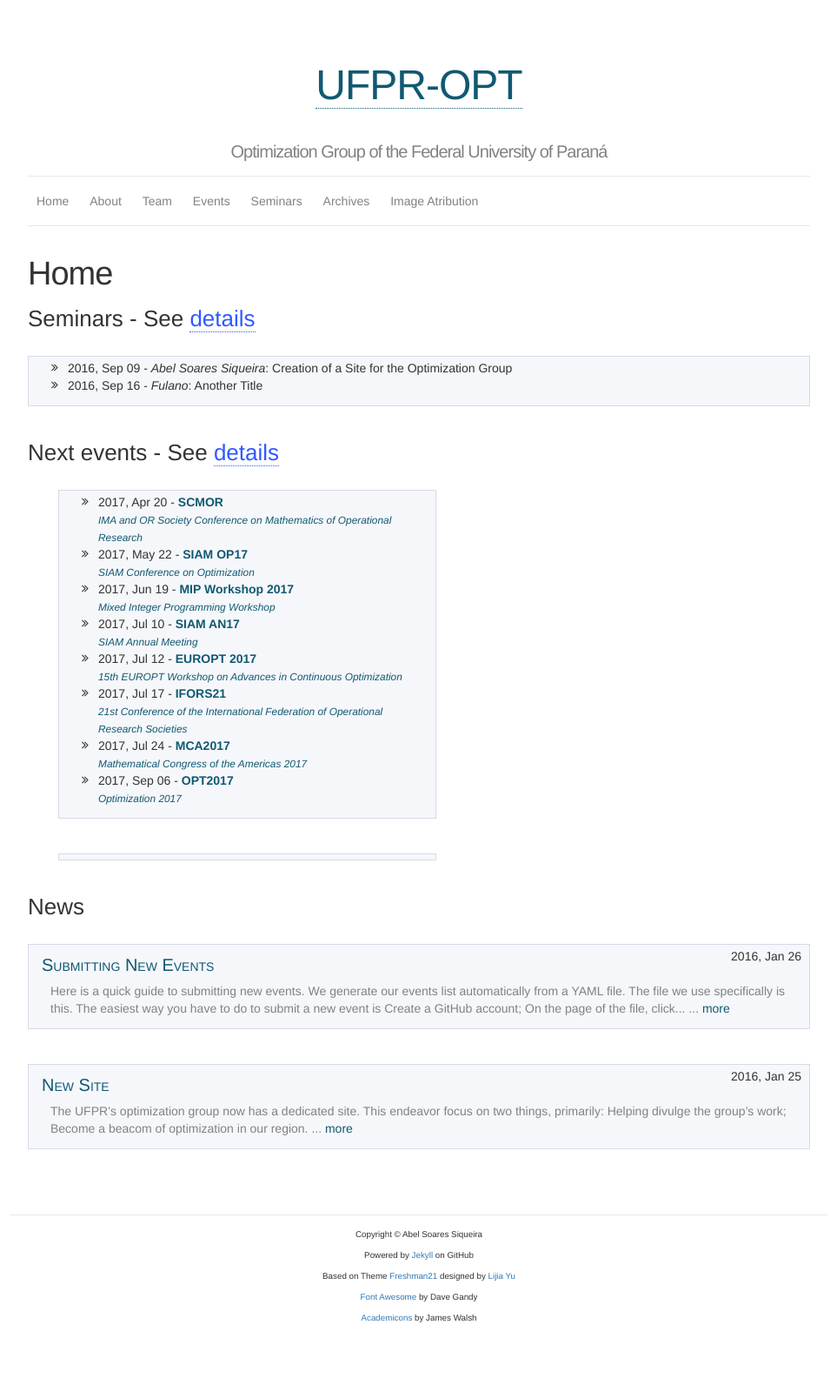
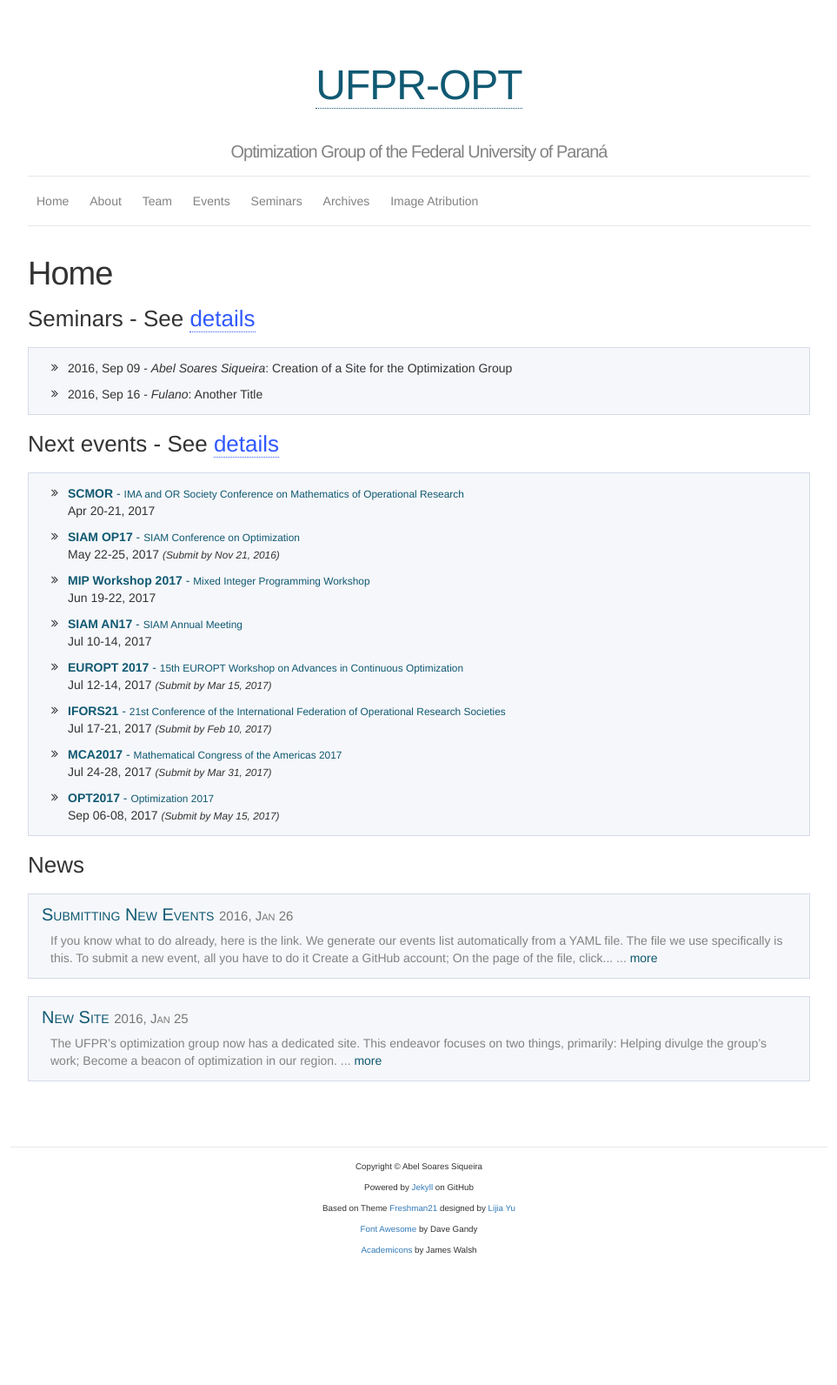
Before and after one commit to ufpr-pde/ufpr-opt.github.io, a Jekyll site: the page built from a_home.md, in a window 1280 px wide. Shown: the whole page at 87% size, without its empty margins (158-1121 px from the left). Built offline with Jekyll 4.4.1, drawn with Linux system fonts in a browser that asks for light colours; some web fonts are replaced; after the commit the page ends 1514 px from its top, so only the background shows below that.

Commit message:
Update events's date system and others

```diff
--- a/_data/events.yml
+++ b/_data/events.yml
@@ -63,7 +63,7 @@
 - name: IMA and OR Society Conference on Mathematics of Operational Research
   acro: SCMOR
   key: imaor
-  venue: Kirmingham, UK
+  venue: Birmingham, UK
   date: 2017-04-20
   dateend: 2017-04-21
   url: "http://www.ima.org.uk/conferences/conferences_calendar/maths_of_operational_research.html"
--- a/_posts/2016-01-25-new-site.md
+++ b/_posts/2016-01-25-new-site.md
@@ -3,7 +3,7 @@ layout: post
 ---
 
 The UFPR's optimization group now has a dedicated site.
-This endeavor focus on two things, primarily:
+This endeavor focuses on two things, primarily:
 
   - Helping divulge the group's work;
-  - Become a beacom of optimization in our region.
+  - Become a beacon of optimization in our region.
--- a/_posts/2016-01-26-new-events.md
+++ b/_posts/2016-01-26-new-events.md
@@ -3,21 +3,31 @@ layout: post
 title: Submitting New Events
 ---
 
-Here is a quick guide to submitting new events.
+<strong>
+If you know what to do already, [here is the
+link](https://github.com/ufpr-opt/ufpr-opt.github.io/blob/master/_data/events.yml).
+</strong>
+
+<hr>
 
 We generate our events list automatically from a
 [YAML](http://www.yaml.org/) file.
 The file we use specifically is
 [this](https://github.com/ufpr-opt/ufpr-opt.github.io/blob/master/_data/events.yml).
-The easiest way you have to do to submit a new event is
+
+To submit a new event, all you have to do it
 
  - Create a [GitHub](http://github.com) account;
  - On the [page of the
    file](https://github.com/ufpr-opt/ufpr-opt.github.io/blob/master/_data/events.yml),
-   click the edit button (a pencil) close to the buttons `Raw`, `Blame` and
+   click the **edit button (a pencil)** close to the buttons `Raw`, `Blame` and
    `History`;
- - Create an entry following the pattern;
- - Create a pull request in the bottom (you'll see a green button).
+ - Create a new event following the **pattern** (see below);
+ - Create a **pull request** in the bottom (you'll see a green button).
+   A good message for the pull request would be be
+   "Create event ACRONYM".
+
+## Event entry pattern
 
 The necessary entries for the event are
 
@@ -26,28 +36,11 @@ The necessary entries for the event are
  - `venue`: The conference venue (Country required if not in Brazil);
  - `date`: First day of the event; (YYYY-MM-DD)
  - `dateend`: Last day of the event; (YYYY-MM-DD)
- - `datesub`: Last day for submitting abstracts or similar;
- - `url`: the event website.
 
 Optional keys for the event
 
- - `acro`: Acronym of the event. Very helpful having one.
+ - `acro`: Acronym of the event. Very helpful having one;
+ - `datesub`: Last day for submitting abstracts or similar;
+ - `url`: the event's website;
  - `keywords`: Comma-separated keywords for the event. We are not using this
    yet.
-
-When your pull request is created, I'll download it and complete the steps
-required.
-However, keep reading if you want to know and do more.
-
-A more complete way to submit a new event requires you to know some
-[git](http://git-scm.com/), which is a great tool to know, and also
-have [Python 3](https://www.python.org/) installed.
-Then you
-
- - Clone the [repositoty](https://github.com/ufpr-opt/ufpr-opt.github.io);
- - Update the `_data/events.yml` file;
- - Run the python script `create-calendar.py` generating a file `calenday.yml`;
- - Commit your modifications and submit a PR or e-mail the patch to me on
-   `abelsiqueira` at `ufpr.br`.
-
-If done correctly, I can accept your event directly.
--- a/_sass/_layout.scss
+++ b/_sass/_layout.scss
@@ -328,10 +328,12 @@ q:after {
   border: 1px solid $border-color;
   padding: 3px 20px;
   margin: 20px;
-  display: inline-block;
   width: 100%;
   position: relative;
 
+  li {
+    margin: 10px 0 0px 0;
+  }
   a {
     &, &:visited {
       border-style: none;
--- a/a_home.md
+++ b/a_home.md
@@ -19,32 +19,48 @@ permalink: /
 
 ### Next events - See [details](/events)
 
-<div class="container-fluid">
-<div class="card col-md-6">
+<div class="card container-fluid">
   {% assign events = site.data.events | sort: 'date' %}
   <ul class="fa-ul">
     {% for event in events %}
-    <li><i class="fa-li fa fa-angle-double-right"> </i>{{ event.date | date: "%Y, %b %d" }} -
+
+    <li><i class="fa-li fa fa-angle-double-right"> </i>
     <a href="{{ site.baseurl }}/events/#{{ event.key }}">
     {% if event.acro %}
-      <strong>{{ event.acro }}</strong>
-    {% endif %}<br>
-    <small> <em> {{ event.name }} </em> </small> </a> </li>
+      <strong>{{ event.acro }}</strong> -
+    {% endif %}
+    <small> {{ event.name }} </small> </a>
+    <br>
+
+    {% if event.date == event.dateend %}
+      {{ event.date | date: "%b %d, %Y" }}
+    {% else %}
+      {% assign SD = event.date | date: "%d" %}
+      {% assign SM = event.date | date: "%b" %}
+      {% assign ED = event.dateend | date: "%d" %}
+      {% assign EM = event.dateend | date: "%b" %}
+      {% assign Y = event.date | date: "%Y" %}
+      {% if SM == EM %}
+      {{ SM }} {{ SD }}-{{ ED }}, {{ Y }}
+      {% else %}
+      {{ SM }} {{ SD }} to {{ EM }} {{ ED }}, {{ Y }}
+      {% endif %}
+    {% endif %}
+    {% if event.datesub %}
+    <small> <em> (Submit by {{ event.datesub | date: "%b %d, %Y" }}) </em> </small>
+    {% endif %}
+    </li>
     {% endfor %}
   </ul>
-</div>
-<div class="card col-md-6">
-</div>
 </div>
 
 ### News
 
 {% for post in site.posts %}
 <div class="card container-fluid">
-<h4> <a href="{{ post.url }}">{{ post.title }}</a> </h4>
-<p style="position: absolute; right: 1%; top: 0;">
-{{ post.date | date: "%Y, %b %d" }}
-</p>
+<h4> <a href="{{ post.url }}">{{ post.title }}</a>
+<small> {{ post.date | date: "%Y, %b %d" }} </small>
+</h4>
 <p class="excerpt"> {{ post.excerpt | strip_html | truncatewords: 50 }}
 ... <a href="{{ post.url }}">more</a>
 </p>
```
Also changed, not shown: _data/calendar.yml (deleted, +0 -47 lines), _data/create-calendar.py (deleted, +0 -29 lines), d_event_calendar.md (+17 -9 lines).
